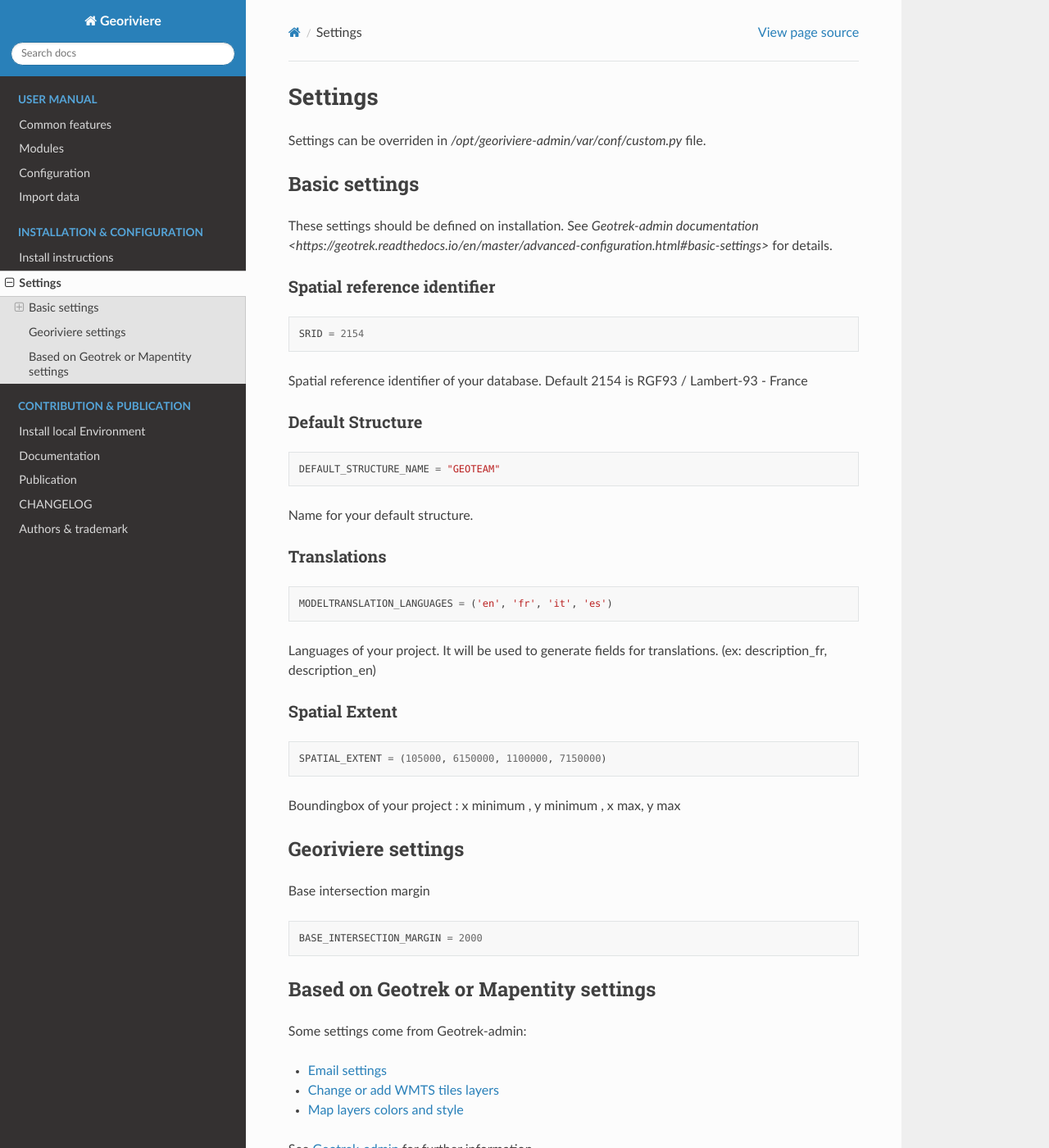
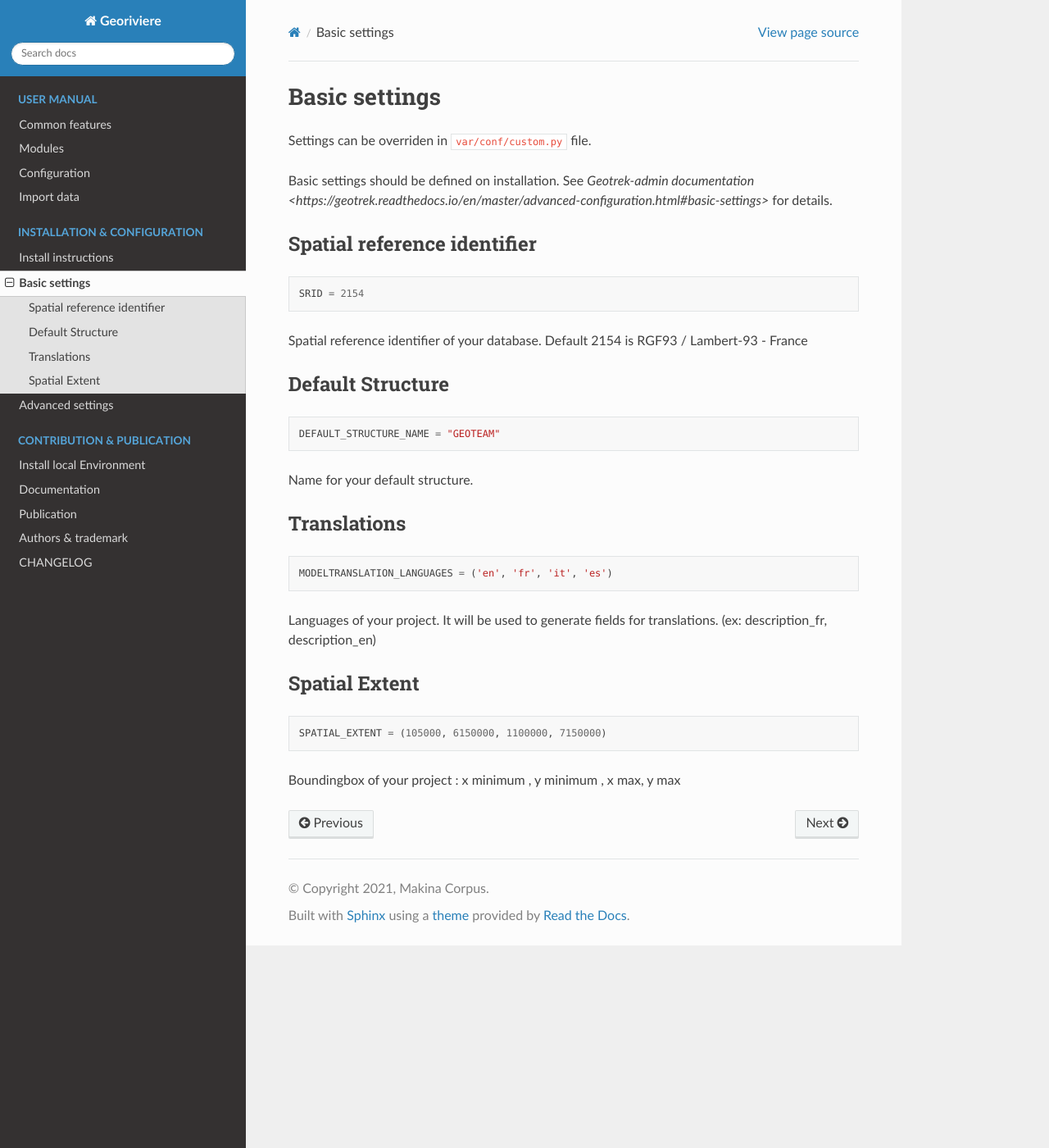
Before and after one commit to Georiviere/Georiviere-admin, a Sphinx documentation site: the page built from docs/install/settings.rst, in a window 1280 px wide and 1400 px high. Shown: the whole window at 82% size. Built offline with Sphinx 7.4.7 and the Read the Docs theme 2.0.0, drawn with Linux system fonts in a browser that asks for light colours; the version number could not be read and is left out; some of the changed text lies outside the part shown.

Commit message:
Improve settings

```diff
--- a/docs/install/settings.rst
+++ b/docs/install/settings.rst
@@ -1,13 +1,11 @@
-Settings
-========
-
-Settings can be overriden in `/opt/georiviere-admin/var/conf/custom.py` file.
-
+.. _basic-settings-section:
 
 Basic settings
---------------
+==============
 
-These settings should be defined on installation.
+Settings can be overriden in ``var/conf/custom.py`` file.
+
+Basic settings should be defined on installation.
 See `Geotrek-admin documentation <https://geotrek.readthedocs.io/en/master/advanced-configuration.html#basic-settings>`
 for details.
 
@@ -50,25 +48,3 @@
     SPATIAL_EXTENT = (105000, 6150000, 1100000, 7150000)
 
 Boundingbox of your project : x minimum , y minimum , x max, y max
-
-
-Georiviere settings
--------------------
-
-Base intersection margin
-
-::
-
-    BASE_INTERSECTION_MARGIN = 2000
-
-
-Based on Geotrek or Mapentity settings
---------------------------------------
-
-Some settings come from Geotrek-admin:
-
-* `Email settings <https://geotrek.readthedocs.io/en/master/advanced-configuration.html#email-settings>`_
-* `Change or add WMTS tiles layers <https://geotrek.readthedocs.io/en/master/advanced-configuration.html#change-or-add-wmts-tiles-layers-ign-osm-mapbox>`_
-* `Map layers colors and style <https://geotrek.readthedocs.io/en/master/advanced-configuration.html#map-layers-colors-and-style>`_
-
-See `Geotrek-admin <https://geotrek.readthedocs.io/en/master/advanced-configuration.html>`_ for further information.
```
Also changed, not shown: docs/index.rst (+10 -7 lines), docs/install/advanced_settings.rst (added, +25 -0 lines), install/README.rst.
